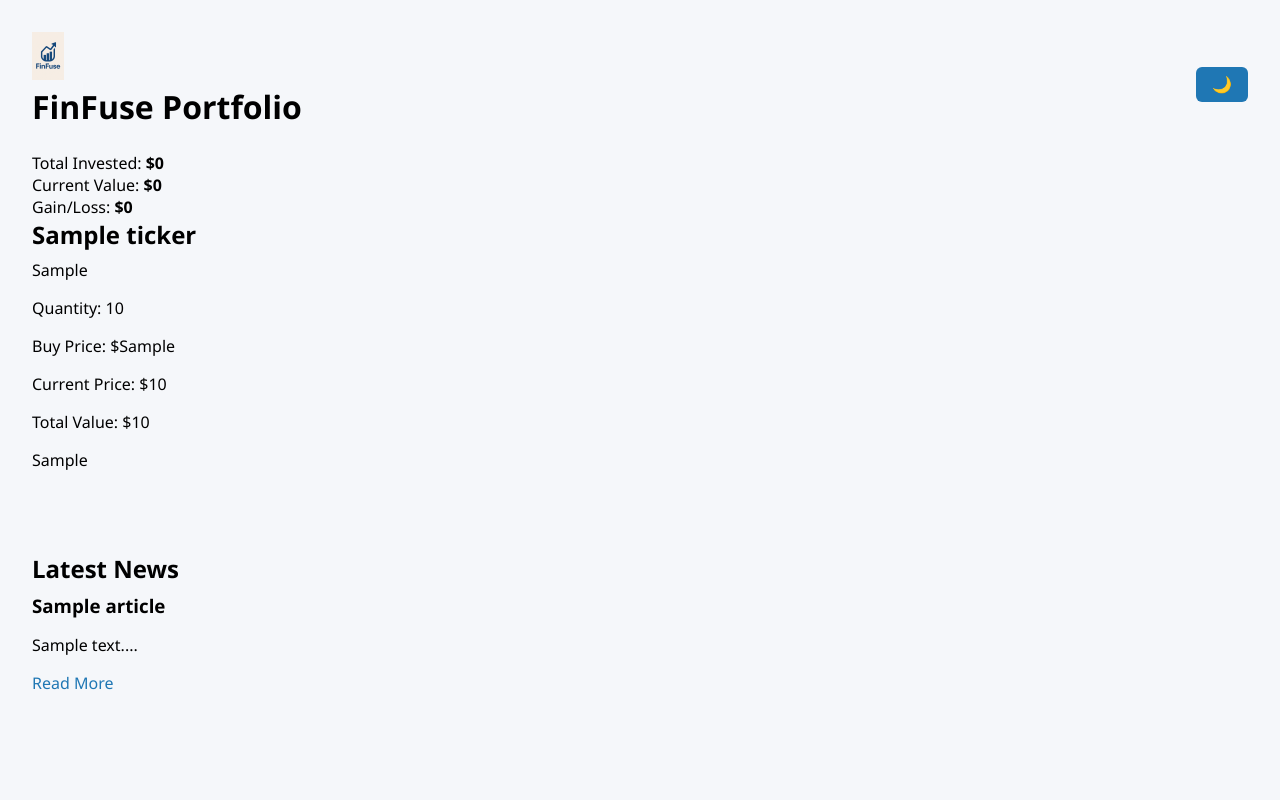
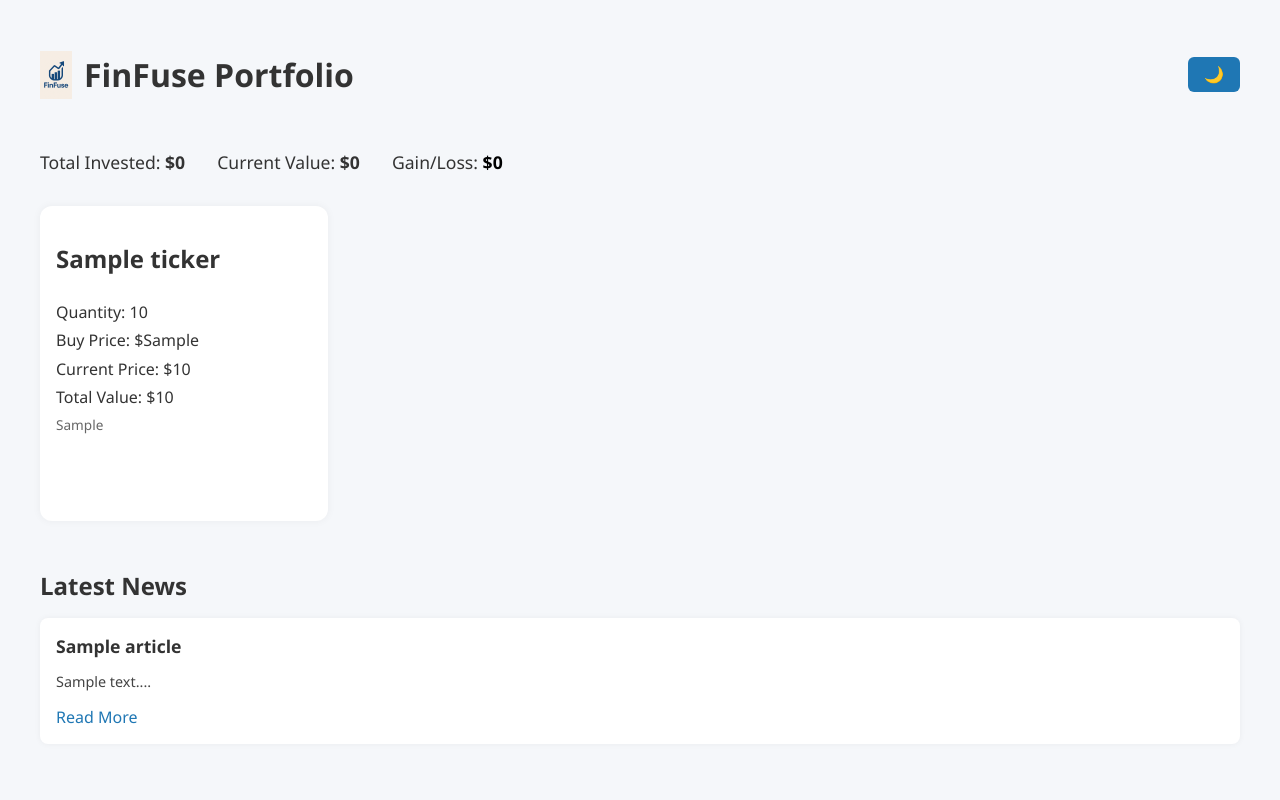
Before and after one commit to Darshil2127/Portfolio, a Flask app: template templates/dashboard.html in a window 1280 px wide. Run offline with Flask 3, Linux system fonts and the light colour scheme; the template is opened without the code that fills it: most values are stand-ins (such as "Sample title", 1, 10 or a date in 2020).

Commit message:
Update style.css

```diff
--- a/static/style.css
+++ b/static/style.css
@@ -1,138 +1,15 @@
 body {
   font-family: 'Segoe UI', sans-serif;
-  background-color: #f5f7fa;
   margin: 0;
-  padding: 2rem;
+  padding: 0;
+  background: #f5f7fa;
+  color: #333;
 }
 
-h1, h2, h3, h4 {
-  margin: 0 0 0.5rem;
-}
-
-a {
-  text-decoration: none;
-  color: #1f77b4;
-  font-weight: 500;
-}
-
-a:hover {
-  text-decoration: underline;
-}
-
-table {
-  width: 100%;
-  border-collapse: collapse;
-  margin-top: 1rem;
-  font-size: 0.95rem;
-}
-
-th, td {
-  padding: 0.75rem;
-  text-align: center;
-  border-bottom: 1px solid #ddd;
-}
-
-th {
-  background-color: #002244;
-  color: white;
-}
-
-.news-card {
-  background-color: #f9f9f9;
-  padding: 1rem;
-  margin: 1rem 0;
-  border-radius: 8px;
-  box-shadow: 0 0 6px rgba(0,0,0,0.05);
-  transition: transform 0.2s ease;
-}
-
-.news-card:hover {
-  transform: scale(1.01);
-}
-
-button {
-  font-size: 1rem;
-  padding: 0.5rem 1rem;
-  background: #1f77b4;
-  color: white;
-  border: none;
-  border-radius: 6px;
-  cursor: pointer;
-  transition: background 0.2s ease;
-}
-
-button:hover {
-  background: #155a8a;
-}
-
-/* Upload Screen */
-.upload-body {
-  background-color: #f2f4f8;
-  display: flex;
-  justify-content: center;
-  align-items: center;
-  height: 100vh;
-}
-
-.upload-container {
-  background: white;
-  padding: 2rem 3rem;
-  border-radius: 16px;
-  box-shadow: 0 0 16px rgba(0,0,0,0.1);
-  text-align: center;
-  width: 100%;
-  max-width: 500px;
-}
-
-.upload-logo {
-  width: 80px;
-  margin-bottom: 1rem;
-}
-
-.upload-container h1 {
-  font-size: 1.5rem;
-  margin-bottom: 1.5rem;
-}
-
-.upload-container form {
-  display: flex;
-  flex-direction: column;
-  gap: 1rem;
-}
-
-.upload-container input[type="file"] {
-  font-size: 1rem;
-}
-
-.upload-container button {
-  padding: 0.5rem 1rem;
-  background: #1f77b4;
-  color: white;
-  border: none;
-  border-radius: 6px;
-  font-size: 1rem;
-  cursor: pointer;
-}
-
-.upload-container button:hover {
-  background-color: #155a8a;
-}
-
-/* Responsive adjustments */
-@media (max-width: 600px) {
-  .upload-container {
-    padding: 1.5rem;
-  }
-  .logo-img {
-    height: 36px;
-  }
-}
-
-/* Logo and layout */
-.logo-img {
-  height: 48px;
-  max-width: 160px;
-  object-fit: contain;
+.dashboard-container {
+  max-width: 1200px;
+  margin: auto;
+  padding: 2rem;
 }
 
 .dashboard-header {
@@ -140,83 +17,120 @@ button:hover {
   justify-content: space-between;
   align-items: center;
   flex-wrap: wrap;
+  margin-bottom: 2rem;
+}
+
+.logo-title {
+  display: flex;
+  align-items: center;
+  gap: 12px;
+}
+
+.logo-img {
+  height: 48px;
+  object-fit: contain;
+}
+
+.portfolio-summary {
+  display: flex;
+  gap: 2rem;
+  font-size: 1.1rem;
+  margin-bottom: 2rem;
+  flex-wrap: wrap;
+}
+
+.stock-cards {
+  display: grid;
+  grid-template-columns: repeat(auto-fill, minmax(260px, 1fr));
+  gap: 1rem;
+}
+
+.stock-card {
+  background: white;
+  border-radius: 12px;
+  padding: 1rem;
+  box-shadow: 0 0 8px rgba(0,0,0,0.05);
+  display: flex;
+  flex-direction: column;
+  justify-content: space-between;
+}
+
+.card-header {
+  display: flex;
+  justify-content: space-between;
+  align-items: center;
+}
+
+.card-body p {
+  margin: 0.4rem 0;
+}
+
+.ai-suggestion {
+  padding: 4px 8px;
+  border-radius: 6px;
+  font-size: 0.8rem;
+  font-weight: bold;
+  color: white;
+}
+
+.ai-suggestion.buy { background-color: green; }
+.ai-suggestion.sell { background-color: red; }
+.ai-suggestion.hold { background-color: gray; }
+
+.ai-reason {
+  font-size: 0.85rem;
+  color: #666;
+  margin-top: 0.5rem;
+}
+
+.news-section {
+  margin-top: 3rem;
+}
+
+.news-section h2 {
   margin-bottom: 1rem;
 }
 
-.header-left {
-  display: flex;
-  align-items: center;
-  gap: 10px;
+.news-item {
+  background: #fff;
+  border-radius: 8px;
+  padding: 1rem;
+  margin-bottom: 1rem;
+  box-shadow: 0 0 6px rgba(0,0,0,0.05);
 }
 
-.header-right button {
-  margin-left: 10px;
+.news-item h3 {
+  margin: 0 0 0.5rem;
+  font-size: 1.1rem;
 }
 
-.add-stock-btn {
-  margin: 1rem 0;
-  background: #28a745;
-  border: none;
-  color: white;
-  padding: 0.5rem 1rem;
-  border-radius: 6px;
-  cursor: pointer;
-  font-weight: 600;
+.news-item p {
+  font-size: 0.9rem;
+  color: #444;
 }
 
-.add-stock-btn:hover {
-  background: #218838;
+.news-item a {
+  font-weight: 500;
+  color: #1f77b4;
+  text-decoration: none;
 }
 
-.modal {
-  display: none;
-  position: fixed;
-  z-index: 10;
-  left: 0;
-  top: 0;
-  width: 100%;
-  height: 100%;
-  overflow: auto;
-  background-color: rgba(0,0,0,0.5);
+.news-item a:hover {
+  text-decoration: underline;
 }
 
-.modal-content {
-  background-color: #fff;
-  margin: 10% auto;
-  padding: 2rem;
-  border-radius: 10px;
-  width: 90%;
-  max-width: 400px;
-  box-shadow: 0 0 10px rgba(0,0,0,0.2);
-}
-
-.modal-content input {
-  width: 100%;
-  padding: 0.5rem;
-  margin: 0.5rem 0;
+button {
+  background-color: #1f77b4;
+  color: white;
+  border: none;
+  padding: 0.5rem 1rem;
   font-size: 1rem;
-}
-
-.modal-content button {
-  width: 100%;
-  padding: 0.6rem;
-  background: #1f77b4;
-  color: white;
-  font-size: 1rem;
-  border: none;
   border-radius: 6px;
-  margin-top: 0.5rem;
-}
-
-.close {
-  float: right;
-  font-size: 1.4rem;
   cursor: pointer;
 }
 
-/* Live news */
-#live-news {
-  margin-top: 1rem;
+button:hover {
+  background-color: #155a8a;
 }
 
 /* Dark mode */
@@ -225,27 +139,14 @@ body.dark-mode {
   color: #f0f0f0;
 }
 
-body.dark-mode .dashboard-wrapper {
+body.dark-mode .stock-card,
+body.dark-mode .news-item {
   background-color: #2a2a2a;
   color: #f0f0f0;
 }
 
-body.dark-mode table {
-  background-color: #333;
-  color: #f0f0f0;
-}
-
-body.dark-mode th {
-  background-color: #111;
-}
-
-body.dark-mode td {
-  border-bottom: 1px solid #444;
-}
-
-body.dark-mode .news-card {
-  background-color: #3a3a3a;
-  color: #eee;
+body.dark-mode .ai-reason {
+  color: #ccc;
 }
 
 body.dark-mode a {
@@ -254,7 +155,6 @@ body.dark-mode a {
 
 body.dark-mode button {
   background-color: #444;
-  color: #f0f0f0;
 }
 
 body.dark-mode button:hover {
```
